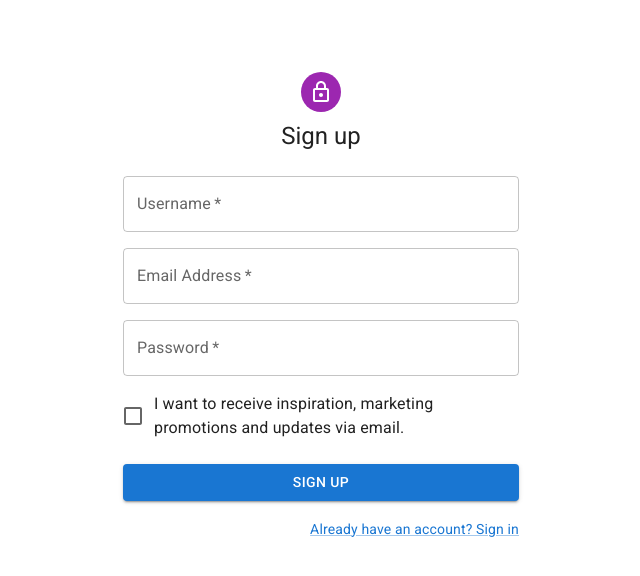
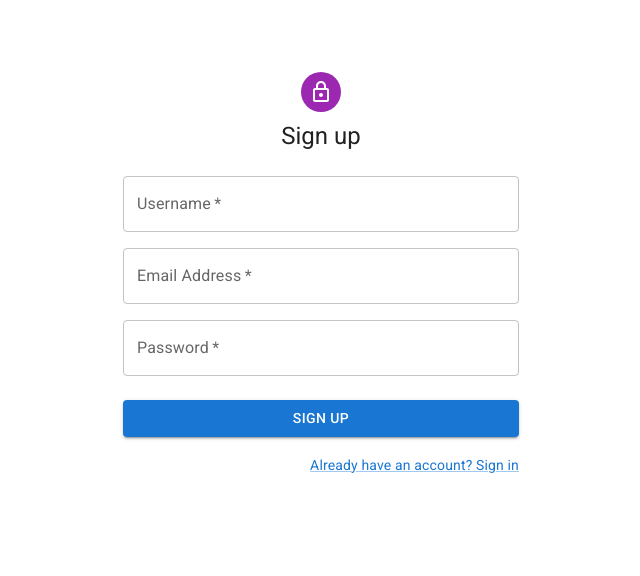
Before and after one commit to Ezequiel-CE/chaty-app-front, a React (Create React App) app: page /register in a window 1280 px wide. Shown: the top 576 px of the page, without its empty margins (319-959 px from the left). Built offline with nearby package versions, Linux system fonts and the light colour scheme.

Commit message:
finished register  form

```diff
--- a/src/components/register/Register.tsx
+++ b/src/components/register/Register.tsx
@@ -1,28 +1,13 @@
 import * as React from "react";
 import Avatar from "@mui/material/Avatar";
-import Button from "@mui/material/Button";
 import CssBaseline from "@mui/material/CssBaseline";
-import TextField from "@mui/material/TextField";
-import FormControlLabel from "@mui/material/FormControlLabel";
-import Checkbox from "@mui/material/Checkbox";
-import Link from "@mui/material/Link";
-import Grid from "@mui/material/Grid";
 import Box from "@mui/material/Box";
 import LockOutlinedIcon from "@mui/icons-material/LockOutlined";
 import Typography from "@mui/material/Typography";
 import Container from "@mui/material/Container";
-import { Link as RouterLink } from "react-router-dom";
+import RegisterForm from "./RegisterForm";
 
 export default function Register() {
-  const handleSubmit = (event: React.FormEvent<HTMLFormElement>) => {
-    event.preventDefault();
-    const data = new FormData(event.currentTarget);
-    console.log({
-      email: data.get("email"),
-      password: data.get("password"),
-    });
-  };
-
   return (
     <Container component="main" maxWidth="xs">
       <CssBaseline />
@@ -40,62 +25,7 @@ export default function Register() {
         <Typography component="h1" variant="h5">
           Sign up
         </Typography>
-        <Box component="form" noValidate onSubmit={handleSubmit} sx={{ mt: 3 }}>
-          <Grid container spacing={2}>
-            <Grid item xs={12}>
-              <TextField
-                required
-                fullWidth
-                id="username"
-                label="Username"
-                name="UserName"
-              />
-            </Grid>
-            <Grid item xs={12}>
-              <TextField
-                required
-                fullWidth
-                id="email"
-                label="Email Address"
-                name="email"
-                autoComplete="email"
-              />
-            </Grid>
-
-            <Grid item xs={12}>
-              <TextField
-                required
-                fullWidth
-                name="password"
-                label="Password"
-                type="password"
-                id="password"
-                autoComplete="new-password"
-              />
-            </Grid>
-            <Grid item xs={12}>
-              <FormControlLabel
-                control={<Checkbox value="allowExtraEmails" color="primary" />}
-                label="I want to receive inspiration, marketing promotions and updates via email."
-              />
-            </Grid>
-          </Grid>
-          <Button
-            type="submit"
-            fullWidth
-            variant="contained"
-            sx={{ mt: 3, mb: 2 }}
-          >
-            Sign Up
-          </Button>
-          <Grid container justifyContent="flex-end">
-            <Grid item>
-              <Link component={RouterLink} to={"/"} variant="body2">
-                Already have an account? Sign in
-              </Link>
-            </Grid>
-          </Grid>
-        </Box>
+        <RegisterForm />
       </Box>
     </Container>
   );
--- /dev/null
+++ b/src/components/register/RegisterForm.tsx
@@ -0,0 +1,101 @@
+import { Box, TextField, Button, Grid, Link } from "@mui/material";
+import { Link as RouterLink } from "react-router-dom";
+import { Form as FormikForm, Formik } from "formik";
+import { formValidationRegister } from "../../schemas/formValidation";
+
+const initialValues = { username: "", mail: "", password: "" };
+
+const RegisterForm = () => {
+  return (
+    <Formik
+      initialValues={initialValues}
+      validationSchema={formValidationRegister}
+      onSubmit={(values, actions) => {
+        console.log({ values, actions });
+        alert(JSON.stringify(values, null, 2));
+        actions.setSubmitting(false);
+      }}
+    >
+      {(formik) => {
+        return (
+          <Box
+            component={FormikForm}
+            noValidate
+            onSubmit={formik.handleSubmit}
+            sx={{ mt: 3 }}
+          >
+            <Grid container spacing={2}>
+              <Grid item xs={12}>
+                <TextField
+                  required
+                  fullWidth
+                  id="username"
+                  label="Username"
+                  name="username"
+                  value={formik.values.username}
+                  onChange={formik.handleChange}
+                  onBlur={formik.handleBlur}
+                  error={
+                    formik.touched.username && Boolean(formik.errors.username)
+                  }
+                  helperText={formik.touched.username && formik.errors.username}
+                />
+              </Grid>
+              <Grid item xs={12}>
+                <TextField
+                  required
+                  fullWidth
+                  id="mail"
+                  label="Email Address"
+                  name="mail"
+                  autoComplete="email"
+                  value={formik.values.mail}
+                  onChange={formik.handleChange}
+                  onBlur={formik.handleBlur}
+                  error={formik.touched.mail && Boolean(formik.errors.mail)}
+                  helperText={formik.touched.mail && formik.errors.mail}
+                />
+              </Grid>
+
+              <Grid item xs={12}>
+                <TextField
+                  required
+                  fullWidth
+                  name="password"
+                  label="Password"
+                  type="password"
+                  id="password"
+                  autoComplete="new-password"
+                  value={formik.values.password}
+                  onChange={formik.handleChange}
+                  onBlur={formik.handleBlur}
+                  error={
+                    formik.touched.password && Boolean(formik.errors.password)
+                  }
+                  helperText={formik.touched.password && formik.errors.password}
+                />
+              </Grid>
+            </Grid>
+            <Button
+              type="submit"
+              fullWidth
+              variant="contained"
+              sx={{ mt: 3, mb: 2 }}
+            >
+              Sign Up
+            </Button>
+            <Grid container justifyContent="flex-end">
+              <Grid item>
+                <Link component={RouterLink} to={"/"} variant="body2">
+                  Already have an account? Sign in
+                </Link>
+              </Grid>
+            </Grid>
+          </Box>
+        );
+      }}
+    </Formik>
+  );
+};
+
+export default RegisterForm;
```
